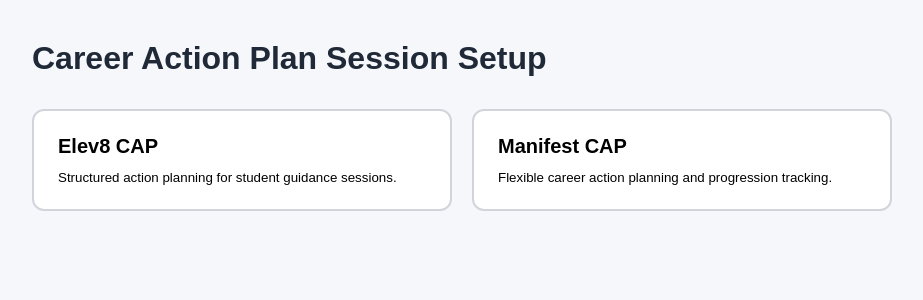
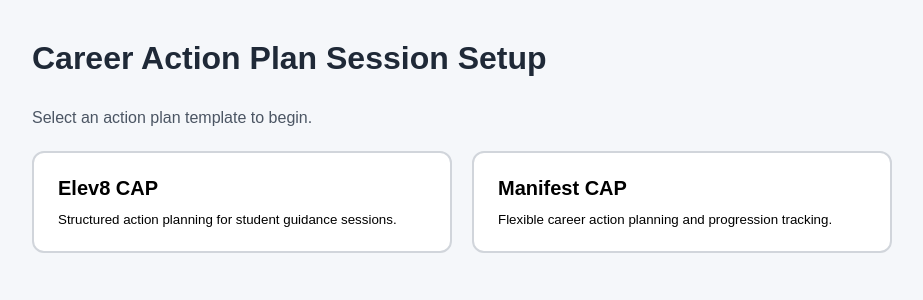
Before and after one commit to joshbingham/career-action-plan-prototype, a React (Vite) app: page / in a window 1280 px wide. Shown: the top 300 px of the page, without its empty margins (178-1101 px from the left). Built offline with nearby package versions, Linux system fonts and the light colour scheme.

Commit message:
Improve completion flow and onboarding clarity

```diff
--- a/src/App.tsx
+++ b/src/App.tsx
@@ -29,6 +29,10 @@ function App() {
   return (
     <main>
       <h1>Career Action Plan Session Setup</h1>
+
+      <p className="section-intro">
+        Select an action plan template to begin.
+      </p>
 
       <div className="template-grid">
         <TemplateCard
@@ -63,7 +67,7 @@ function App() {
         />
       )}
 
-      {selectedTemplate && (
+      {selectedTemplate && !isComplete && (
         <button
           className="continue-button"
           disabled={!isFormValid}
--- a/src/styles/app.css
+++ b/src/styles/app.css
@@ -19,6 +19,12 @@ main {
 h1 {
   margin-bottom: 32px;
   font-size: 2rem;
+}
+
+.section-intro {
+  margin-bottom: 24px;
+  color: #4b5563;
+  font-size: 1rem;
 }
 
 .template-grid {
```
